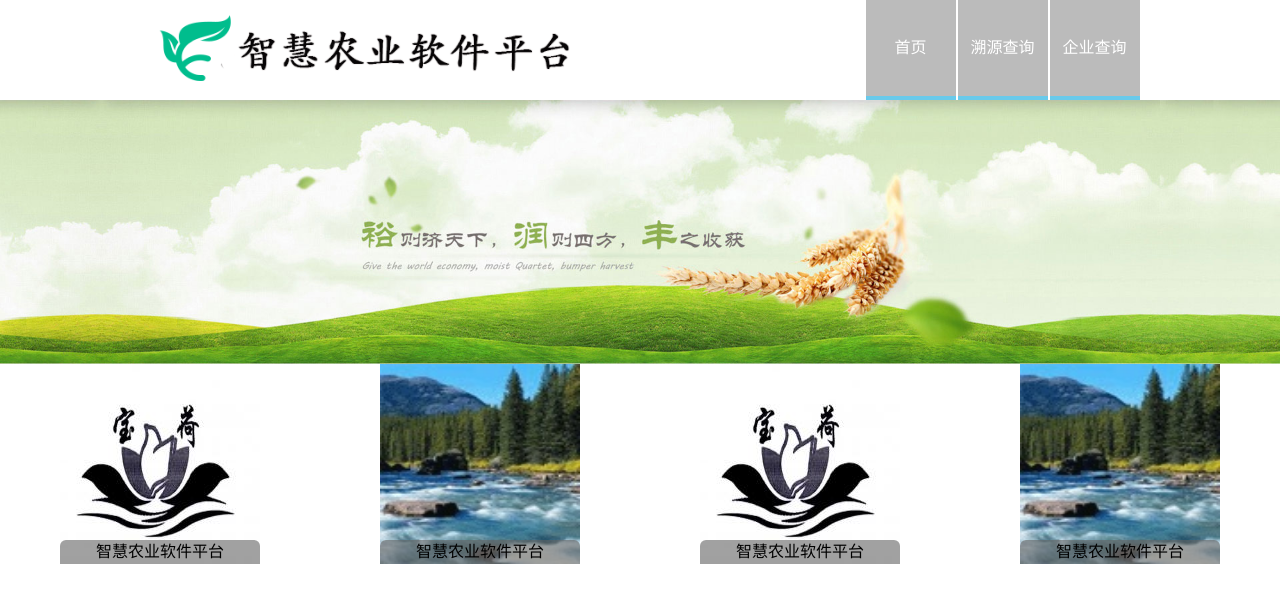
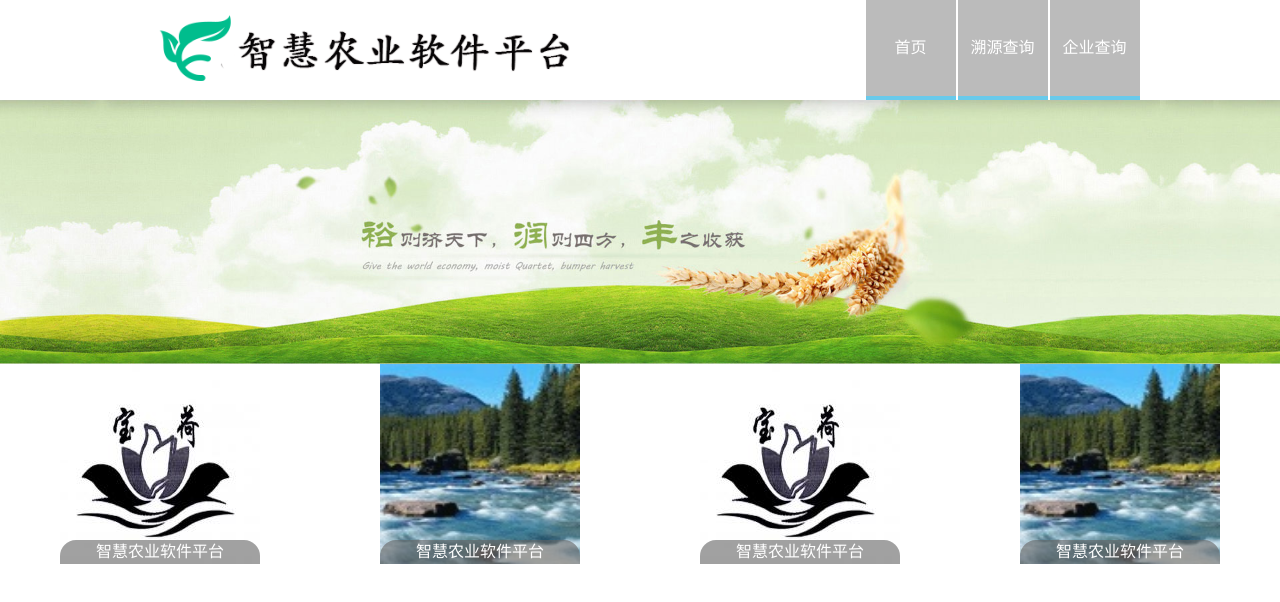
Before and after one commit to bicycler1/Traceable-produce, a Vue app: page /#/query in a window 1280 px wide. Shown: the top 602 px of the page. Built offline with nearby package versions, Linux system fonts and the light colour scheme.

Commit message:
query页面中enterprise组件基本完成^_t

```diff
--- a/src/components/query/EnterpriseDemonstrate.vue
+++ b/src/components/query/EnterpriseDemonstrate.vue
@@ -21,6 +21,7 @@
   width: 200px;
   height: 200px;
   overflow: hidden;
+  color: #fff;
 }
   .drop-down{
     position: absolute;
@@ -31,7 +32,7 @@
     justify-content: space-around;
     width: 100%;
     height: 100%;
-    background: #fff;
+    background: rgba(88,88,88,0.8);
     z-index: 1;
     transition: all 1s ease-in-out;
   }
@@ -49,7 +50,7 @@
     align-items: center;
     width: 100%;
     background: rgba(99,99,99,0.6);
-    border-radius: 6px 6px 0 0;
+    border-radius: 16px 16px 0 0;
     line-height: 1.5;
     z-index: 0;
   }
```
